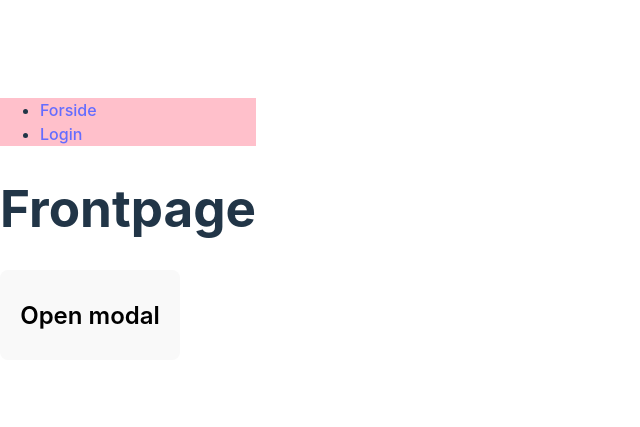
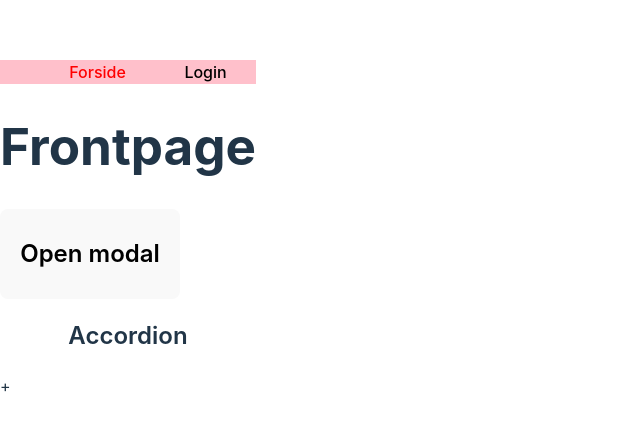
Before and after one commit to katrinedelrosario/codeChallenge, a React (Vite) app: page / in a window 1280 px wide. Shown: the part 179-606 px from the top of the page, without its empty margins (0-640 px from the left). Built offline with nearby package versions, Linux system fonts and the light colour scheme.

Commit message:
accordion is functional

```diff
--- /dev/null
+++ b/src/components/Accordion/Accordion.jsx
@@ -0,0 +1,19 @@
+import { Title } from "../title/title";
+import { useState } from "react";
+
+export const Accordion = ({ content }) => {
+  const [isActive, setIsActive] = useState(false);
+  return (
+    <div className="accordionContainer">
+      <div className="accordionItem">
+        <div className="accordionTitle" onClick={() => setIsActive(!isActive)}>
+          <div>
+            <Title title="Accordion" />
+          </div>
+          <div>{isActive ? "-" : "+"}</div>
+        </div>
+        {isActive && <div>{content}</div>}
+      </div>
+    </div>
+  );
+};
--- a/src/components/NavBar/NavBar.jsx
+++ b/src/components/NavBar/NavBar.jsx
@@ -1,7 +1,12 @@
 import { NavLink } from "react-router-dom";
-
+import styles from './NavBar.module.scss'
 
 export const NavBar = ({ backgroundColor }) => {
+  const activeStyle = ({ isActive }) => {
+    return{
+      color: isActive ? 'red' : 'black'
+    }
+  }
   const links = [
     {
       to: "/",
@@ -14,11 +19,11 @@ export const NavBar = ({ backgroundColor }) => {
   ];
 
   return (
-    <nav style={{ backgroundColor }}>
+    <nav className={styles.nav} style={{ backgroundColor }}>
       <ul>
         {links.map((link, index) => (
           <li key={index}>
-            <NavLink to={link.to}>{link.name}</NavLink>
+            <NavLink style={activeStyle} to={link.to}>{link.name}</NavLink>
           </li>
         ))}
       </ul>
--- /dev/null
+++ b/src/components/NavBar/NavBar.module.scss
@@ -0,0 +1,9 @@
+.nav{
+    ul{
+        display: flex;
+        justify-content: space-around;
+        li{
+            list-style: none;
+        }
+    }
+}
--- a/src/pages/frontpage/frontpage.jsx
+++ b/src/pages/frontpage/frontpage.jsx
@@ -1,6 +1,7 @@
 import { useState } from "react";
 import { Modal } from "../../components/Modal/Modal";
 import { Title } from "../../components/title/title";
+import { Accordion } from "../../components/Accordion/Accordion";
 
 export const Frontpage = () => {
   const [isOpen, setIsOpen] = useState(false);
@@ -8,16 +9,27 @@ export const Frontpage = () => {
     <>
       <h1>Frontpage</h1>
       <section>
-        <button onClick={() => setIsOpen(true)}><Title title={'Open modal'}/></button>
+        <button onClick={() => setIsOpen(true)}>
+          <Title title={"Open modal"} />
+        </button>
         {isOpen && (
           <Modal
             setIsOpen={setIsOpen}
-            content="You spin me right 'round, baby, right 'round
-            Like a record, baby, right 'round, 'round, 'round
-            You spin me right 'round, baby, right 'round
-            Like a record, baby, right 'round, 'round, 'round"
+            content="All I know is that to me
+            You look like you're havin' fun
+            Open up your lovin' arms
+            Watch out, here I come"
           />
         )}
+      </section>
+      <section>
+        <Accordion
+
+          content="You spin me right 'round, baby, right 'round
+Like a record, baby, right 'round, 'round, 'round
+You spin me right 'round, baby, right 'round
+Like a record, baby, right 'round, 'round, 'round"
+        />
       </section>
     </>
   );
```
